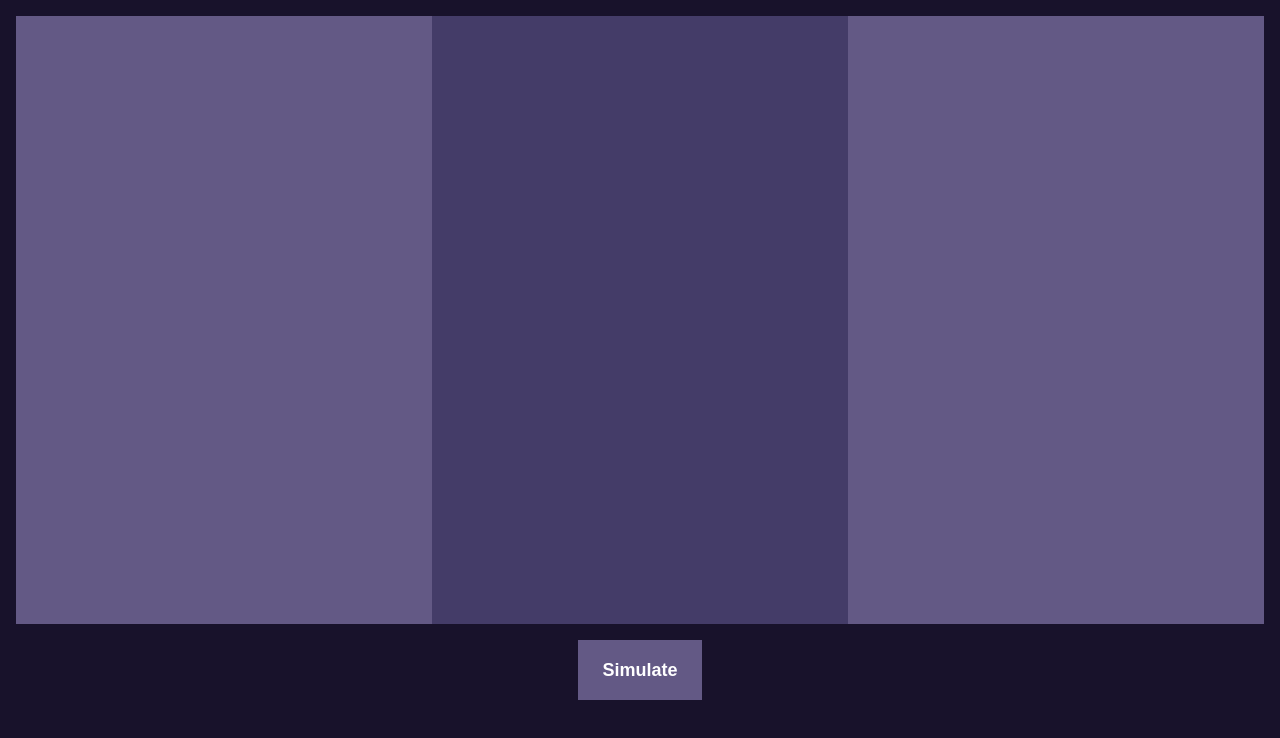
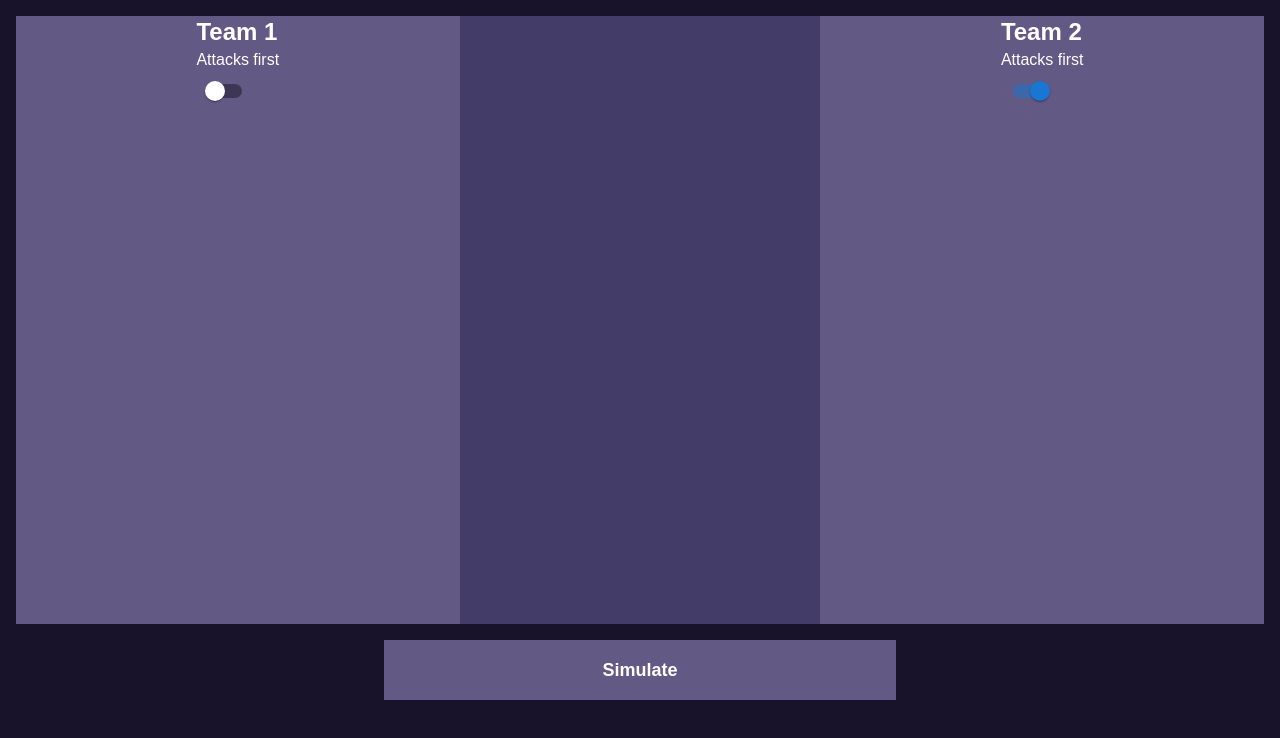
Before and after one commit to chechna9/valorant_win_prediction_UI, a React (Create React App) app: page / in a window 1280 px wide. Shown: the top 738 px of the page. Built offline with nearby package versions, Linux system fonts and the light colour scheme.

Commit message:
switch team first attackers

```diff
--- a/package.json
+++ b/package.json
@@ -3,6 +3,9 @@
   "version": "0.1.0",
   "private": true,
   "dependencies": {
+    "@emotion/react": "^11.11.0",
+    "@emotion/styled": "^11.11.0",
+    "@mui/material": "^5.13.0",
     "@testing-library/jest-dom": "^5.14.1",
     "@testing-library/react": "^13.0.0",
     "@testing-library/user-event": "^13.2.1",
--- a/src/components/custom_button.tsx
+++ b/src/components/custom_button.tsx
@@ -1,11 +1,13 @@
 import { CustomButtonInterface } from "../utils/interfaces/custom_button_interface";
-
-const CustomButton:React.FC<CustomButtonInterface> = (props) => {
-    return (
-        <button {...props} className="text-lg font-bold text-white bg-myLight transition-all duration-200 hover:shadow-myDark2 shadow-myDark2 hover:shadow-[5px_5px] hover:-translate-x-1 hover:-translate-y-1 py-4 px-6">
-            {props.children}
-        </button>
-     );
-}
+const CustomButton: React.FC<CustomButtonInterface> = (props) => {
+  return (
+    <button
+      {...props}
+      className="text-lg font-bold text-white bg-myLight transition-all duration-200 hover:shadow-myDark2 shadow-myDark2 hover:shadow-[5px_5px] hover:-translate-x-1 hover:-translate-y-1 py-4 px-6 w-[40vw]"
+    >
+      {props.children}
+    </button>
+  );
+};
 
 export default CustomButton;
--- a/src/screens/simulation/simulation.tsx
+++ b/src/screens/simulation/simulation.tsx
@@ -1,26 +1,39 @@
 import { useState } from "react";
 import CustomButton from "../../components/custom_button";
 import LoadingSpinner from "../../components/loadingSpinner";
+import TeamSelection from "./team_selection";
 
 const SimulationPage = () => {
-    const [loading,setLoading] = useState(false);
+  const [loading, setLoading] = useState(false);
+  const [team1Attack,setTeam1Attack] = useState(false)
   return (
     <div className="bg-myDark h-screen">
       <div className="flex p-4 h-[80vh]">
         {/* team 1 */}
-        <div className="bg-myLight flex-auto"></div>
+        <div className="bg-myLight flex-auto">
+          <TeamSelection switchAttack={()=>setTeam1Attack(!team1Attack)} team="1" isAttacker={team1Attack} />
+        </div>
         {/* map*/}
         <div className="bg-myLight2 flex-auto"></div>
         {/* team 2 */}
-        <div className="bg-myLight flex-auto"></div>
+        <div className="bg-myLight flex-auto">
+          <TeamSelection switchAttack={()=>setTeam1Attack(!team1Attack)} team="2" isAttacker={!team1Attack} />
+        </div>
       </div>
 
-      <div className="flex justify-center">{
-        loading && <LoadingSpinner/>
-      }
-       { !loading && <CustomButton onClick={()=>{
-            console.log("calling the api");
-        }}>Simulate</CustomButton>}
+      <div className="flex justify-center">
+
+
+          <CustomButton
+            onClick={() => {
+              console.log("calling the api");
+            }}
+          >
+             {loading && <LoadingSpinner />}
+             {!loading && "Simulate"}
+
+          </CustomButton>
+
       </div>
     </div>
   );
--- /dev/null
+++ b/src/screens/simulation/team_selection.tsx
@@ -0,0 +1,26 @@
+import Switch from "@mui/material/Switch";
+
+interface props {
+  team: String;
+  isAttacker: boolean;
+  switchAttack : ()=>void;
+}
+const TeamSelection: React.FC<props> = (props) => {
+  return (
+    <div className="flex flex-col items-center">
+      <div>
+        <h1 className="text-white text-2xl font-bold">Team {props.team}</h1>
+        <div>
+            <h2 className="text-white font-medium">Attacks first</h2>
+          <Switch checked={props.isAttacker} onClick={()=>props.switchAttack()}/>
+        </div>
+      </div>
+      {/* select agents */}
+      <div>
+
+      </div>
+    </div>
+  );
+};
+
+export default TeamSelection;
--- a/src/utils/interfaces/custom_button_interface.tsx
+++ b/src/utils/interfaces/custom_button_interface.tsx
@@ -2,5 +2,5 @@ import { ButtonHTMLAttributes } from "react";
 
 export interface CustomButtonInterface
   extends ButtonHTMLAttributes<HTMLButtonElement> {
-  children?: React.ReactNode;
+  children: React.ReactNode ;
 }
```
Also changed, not shown: 2 other files (tests, documents, lock files or other folders).
